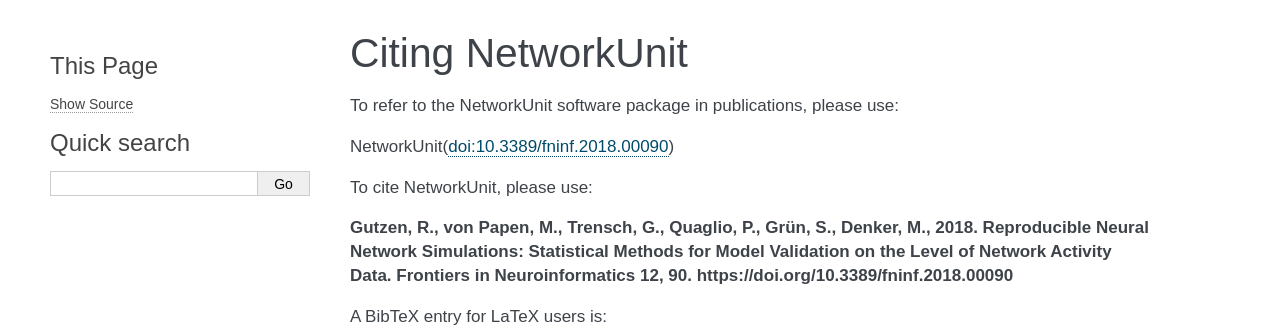
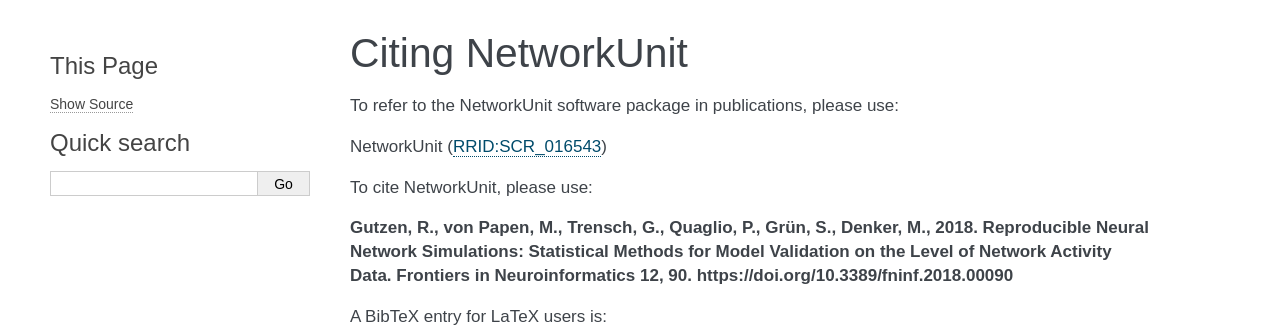
Before and after one commit to INM-6/networkunit, a Sphinx documentation site: the page built from doc/citing.rst, in a window 1280 px wide. Shown: the top 330 px of the page. Built offline with Sphinx 7.4.7, drawn with Linux system fonts in a browser that asks for light colours.

Commit message:
Update doc/citing.rst
Co-authored-by: Michael Denker <m.denker@fz-juelich.de>

```diff
--- a/doc/citing.rst
+++ b/doc/citing.rst
@@ -4,7 +4,7 @@
 
 To refer to the NetworkUnit software package in publications, please use:
 
-NetworkUnit(`doi:10.3389/fninf.2018.00090 <https://doi.org/10.3389/fninf.2018.00090>`_)
+NetworkUnit (`RRID:SCR_016543 <https://scicrunch.org/resolver/RRID:SCR_016543>`_)
 
 To cite NetworkUnit, please use:
 
```
